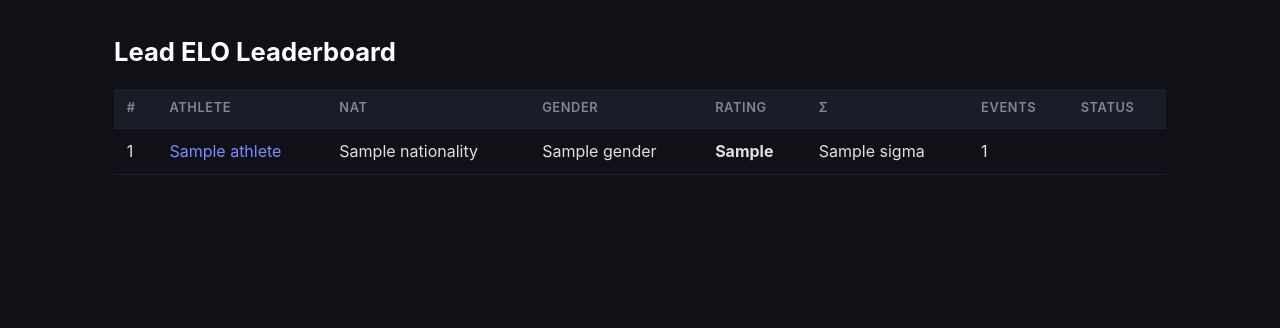
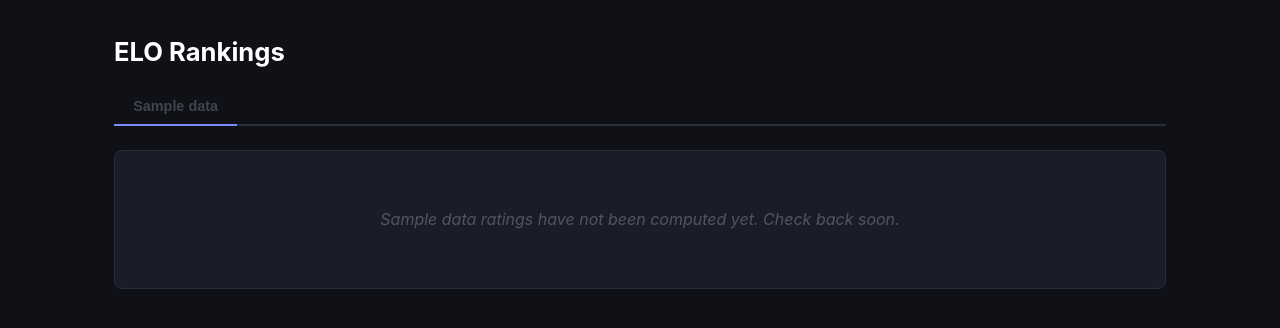
Before and after one commit to milwil-2/climb-elo, a Python web app: template src/climbing_elo/templates/index.html in a window 1280 px wide. Shown: the part 64-392 px from the top of the page. Run offline with Jinja, Linux system fonts and the light colour scheme; the template is opened without the code that fills it: most values are stand-ins (such as "Sample title", 1, 10 or a date in 2020).

Commit message:
MVP lead elo leaderboard working

```diff
--- a/pyproject.toml
+++ b/pyproject.toml
@@ -25,3 +25,8 @@ build-backend = "hatchling.build"
 
 [tool.pytest.ini_options]
 testpaths = ["tests"]
+
+[dependency-groups]
+dev = [
+    "ruff>=0.15.14",
+]
--- a/src/climbing_elo/scraper/ifsc_api.py
+++ b/src/climbing_elo/scraper/ifsc_api.py
@@ -209,6 +209,8 @@ def scrape_season(
         session.add(db_event)
         session.flush()
 
+        rounds_seen: dict[str, Round] = {}
+
         for dc in event_lead_dcats:
             dcat_id = dc["id"]
             gender = Gender.M if lead_dcats[dcat_id] == "M" else Gender.F
@@ -218,8 +220,6 @@ def scrape_season(
             if not result_data:
                 report.errors.append(f"Failed to fetch results for event {event_id} dcat {dcat_id}")
                 continue
-
-            rounds_seen: dict[str, Round] = {}
 
             for athlete_entry in result_data.get("ranking", []):
                 ifsc_athlete_id = athlete_entry.get("athlete_id")
--- a/src/climbing_elo/templates/index.html
+++ b/src/climbing_elo/templates/index.html
@@ -1,37 +1,162 @@
 {% extends "base.html" %}
 {% block title %}Leaderboard — Climbing ELO{% endblock %}
+{% block head %}
+<style>
+    .tabs {
+        display: flex;
+        gap: 0;
+        border-bottom: 2px solid #2a2d3a;
+        margin-bottom: 1.5rem;
+    }
+    .tab {
+        padding: 0.6rem 1.2rem;
+        cursor: pointer;
+        color: #808890;
+        font-size: 0.9rem;
+        font-weight: 600;
+        border-bottom: 2px solid transparent;
+        margin-bottom: -2px;
+        transition: color 0.15s, border-color 0.15s;
+        background: none;
+        border-top: none;
+        border-left: none;
+        border-right: none;
+    }
+    .tab:hover { color: #c0c0c0; }
+    .tab.active {
+        color: #7c8aff;
+        border-bottom-color: #7c8aff;
+    }
+    .tab.disabled {
+        color: #404550;
+        cursor: default;
+    }
+    .tab-content { display: none; }
+    .tab-content.active { display: block; }
+    .gender-columns {
+        display: grid;
+        grid-template-columns: 1fr 1fr;
+        gap: 2rem;
+    }
+    @media (max-width: 800px) {
+        .gender-columns { grid-template-columns: 1fr; }
+    }
+    .gender-section h2 {
+        font-size: 1rem;
+        margin-bottom: 0.5rem;
+        color: #7c8aff;
+    }
+    .placeholder-msg {
+        color: #505560;
+        font-style: italic;
+        padding: 2rem 0;
+        text-align: center;
+    }
+    .compact-table td, .compact-table th {
+        padding: 0.4rem 0.6rem;
+        font-size: 0.85rem;
+    }
+</style>
+{% endblock %}
 {% block content %}
-<h1>Lead ELO Leaderboard</h1>
-<table>
+<h1>ELO Rankings</h1>
+
+<div class="tabs" id="discipline-tabs">
+    {% for key, data in standings.items() %}
+    <button class="tab {% if loop.first %}active{% endif %} {% if not data.has_data %}disabled{% endif %}"
+            data-tab="{{ key }}"
+            {% if not data.has_data %}title="Coming soon"{% endif %}>
+        {{ data.label }}
+    </button>
+    {% endfor %}
+</div>
+
+{% for key, data in standings.items() %}
+<div class="tab-content {% if loop.first %}active{% endif %}" id="tab-{{ key }}">
+    {% if data.has_data %}
+    <div class="gender-columns">
+        <div class="gender-section">
+            <h2>Men</h2>
+            {% if data.men %}
+            <table class="compact-table">
                 <thead>
                     <tr>
                         <th>#</th>
                         <th>Athlete</th>
                         <th>Nat</th>
-            <th>Gender</th>
                         <th>Rating</th>
                         <th>&sigma;</th>
                         <th>Events</th>
-            <th>Status</th>
                     </tr>
                 </thead>
                 <tbody>
-        {% for a in athletes %}
+                    {% for a in data.men %}
                     <tr>
                         <td>{{ a.rank }}</td>
-            <td><a href="/athletes/{{ a.id }}">{{ a.name }}</a></td>
+                        <td><a href="/athletes/{{ a.id }}">{{ a.name }}</a>{% if a.provisional %} <span class="badge badge-provisional">P</span>{% endif %}</td>
                         <td>{{ a.nationality }}</td>
-            <td>{{ a.gender }}</td>
                         <td><strong>{{ a.mu }}</strong></td>
                         <td>{{ a.sigma }}</td>
                         <td>{{ a.n_events }}</td>
-            <td>
-                {% if a.provisional %}
-                <span class="badge badge-provisional">Provisional</span>
-                {% endif %}
-            </td>
                     </tr>
                     {% endfor %}
                 </tbody>
             </table>
+            {% else %}
+            <p class="placeholder-msg">No ratings yet</p>
+            {% endif %}
+        </div>
+        <div class="gender-section">
+            <h2>Women</h2>
+            {% if data.women %}
+            <table class="compact-table">
+                <thead>
+                    <tr>
+                        <th>#</th>
+                        <th>Athlete</th>
+                        <th>Nat</th>
+                        <th>Rating</th>
+                        <th>&sigma;</th>
+                        <th>Events</th>
+                    </tr>
+                </thead>
+                <tbody>
+                    {% for a in data.women %}
+                    <tr>
+                        <td>{{ a.rank }}</td>
+                        <td><a href="/athletes/{{ a.id }}">{{ a.name }}</a>{% if a.provisional %} <span class="badge badge-provisional">P</span>{% endif %}</td>
+                        <td>{{ a.nationality }}</td>
+                        <td><strong>{{ a.mu }}</strong></td>
+                        <td>{{ a.sigma }}</td>
+                        <td>{{ a.n_events }}</td>
+                    </tr>
+                    {% endfor %}
+                </tbody>
+            </table>
+            {% else %}
+            <p class="placeholder-msg">No ratings yet</p>
+            {% endif %}
+        </div>
+    </div>
+    {% else %}
+    <div class="card">
+        <p class="placeholder-msg">{{ data.label }} ratings have not been computed yet. Check back soon.</p>
+    </div>
+    {% endif %}
+</div>
+{% endfor %}
 {% endblock %}
+
+{% block scripts %}
+<script>
+document.querySelectorAll('.tab').forEach(tab => {
+    tab.addEventListener('click', () => {
+        if (tab.classList.contains('disabled')) return;
+        document.querySelectorAll('.tab').forEach(t => t.classList.remove('active'));
+        document.querySelectorAll('.tab-content').forEach(c => c.classList.remove('active'));
+        tab.classList.add('active');
+        document.getElementById('tab-' + tab.dataset.tab).classList.add('active');
+    });
+});
+</script>
+{% endblock %}
```
Also changed, not shown: src/climbing_elo/api/routes.py (+41 -22 lines), .claude/agents/security-reviewer.md (added), 1 other file. Lines whose indentation alone changed are shown as unchanged.
